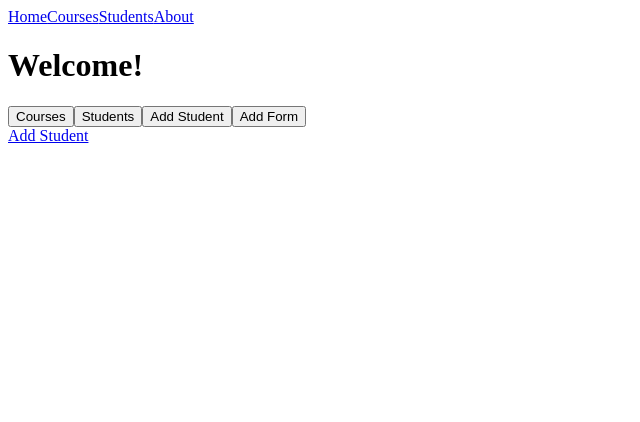
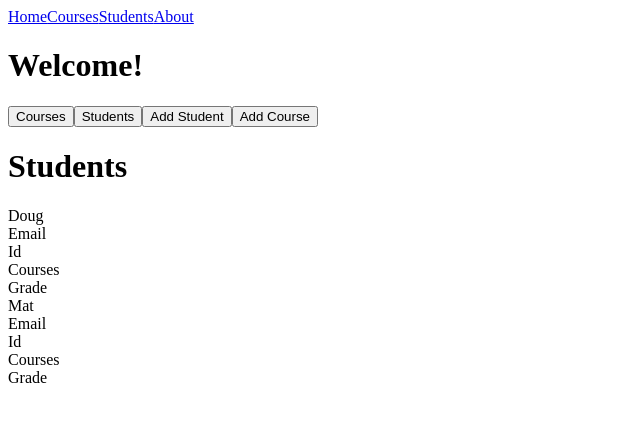
Before and after one commit to hoang-p6/Interview-Hackathon, a Vue app in the folder client/: page / in a window 1280 px wide. Shown: the top 422 px of the page, without its empty margins (0-640 px from the left). Built offline with nearby package versions, Linux system fonts and the light colour scheme.

Commit message:
Save for merge

```diff
--- a/client/src/components/HomePage.vue
+++ b/client/src/components/HomePage.vue
@@ -5,16 +5,16 @@
       <button @click="$router.push('/courses')">Courses</button>
       <button @click="$router.push('/students')">Students</button>
       <button @click="$router.push('/students/form')">Add Student</button>
-      <button @click="$router.push('/courses/form')">Add Form</button>
+      <button @click="$router.push('/courses/form')">Add Course</button>
     </div>
     <StudentCard />
   </div>
 </template>
 <script>
 // import axios from "axios";
-import StudentCard from "./StudentCard.vue";
+import StudentCard from './StudentCard.vue'
 export default {
-  name: "HomePage",
-  components: { StudentCard },
-};
+  name: 'HomePage',
+  components: { StudentCard }
+}
 </script>
--- a/client/src/components/StudentCard.vue
+++ b/client/src/components/StudentCard.vue
@@ -1,21 +1,20 @@
 <template>
+  <h1>Students</h1>
   <div v-for="student in students" :key="student">
-    <div>Students Name</div>
+    <div>{{ student.name }}</div>
     <div>Email</div>
     <div>Id</div>
     <div>Courses</div>
     <div>Grade</div>
   </div>
-  <router-view></router-view>
-  <router-link to="/addstudent">Add Student</router-link>
 </template>
 <script>
 // import axios from 'axios'
 export default {
   // eslint-disable-next-line
-  name: 'Student',
+  name: 'StudentCard',
   data: () => ({
-    students: []
+    students: [{ name: 'Doug' }, { name: 'Mat' }]
   }),
   methods: {
     // async getAllStudents() {
```
Also changed, not shown: 1 other file (tests, documents, lock files or other folders).
